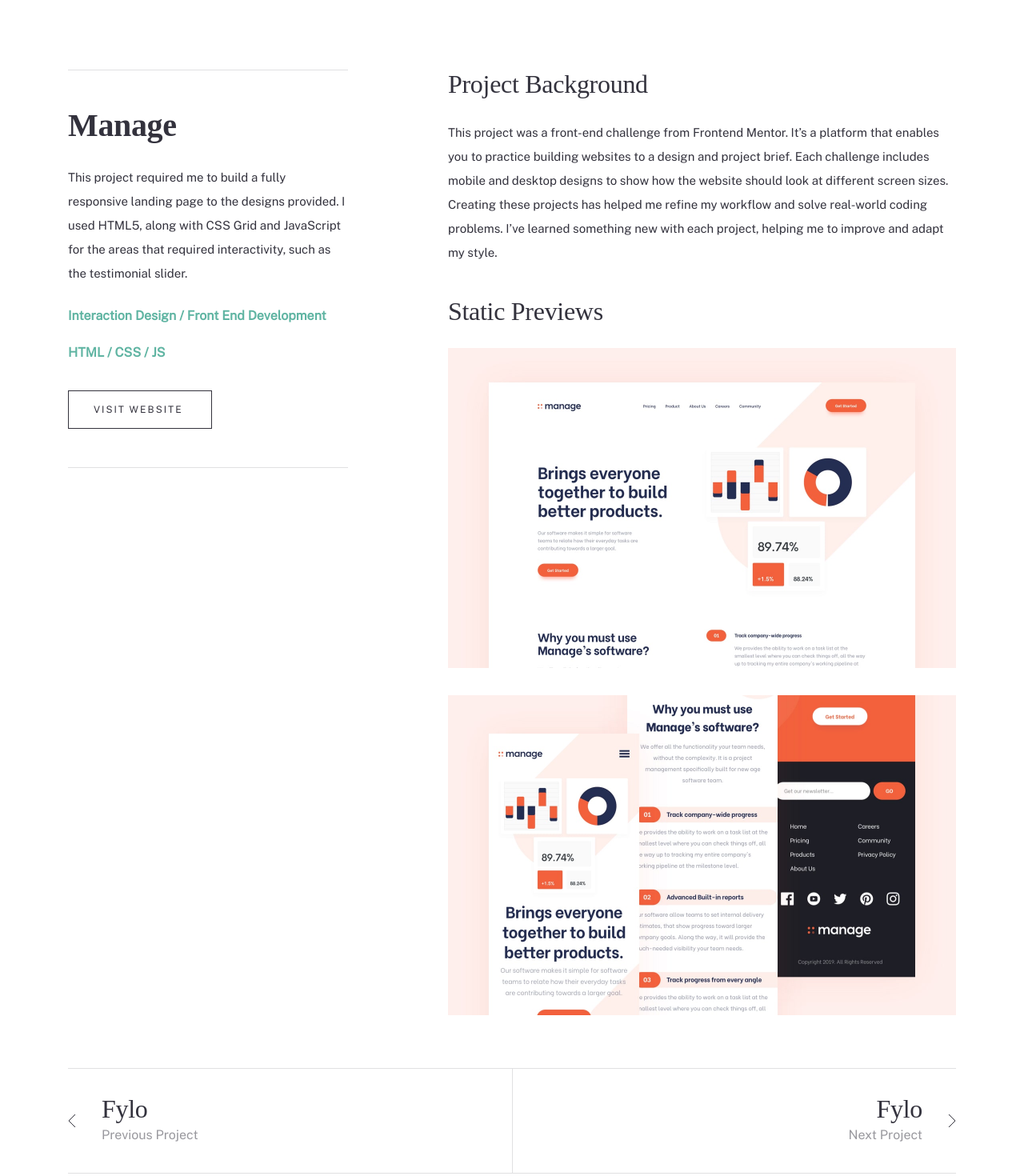
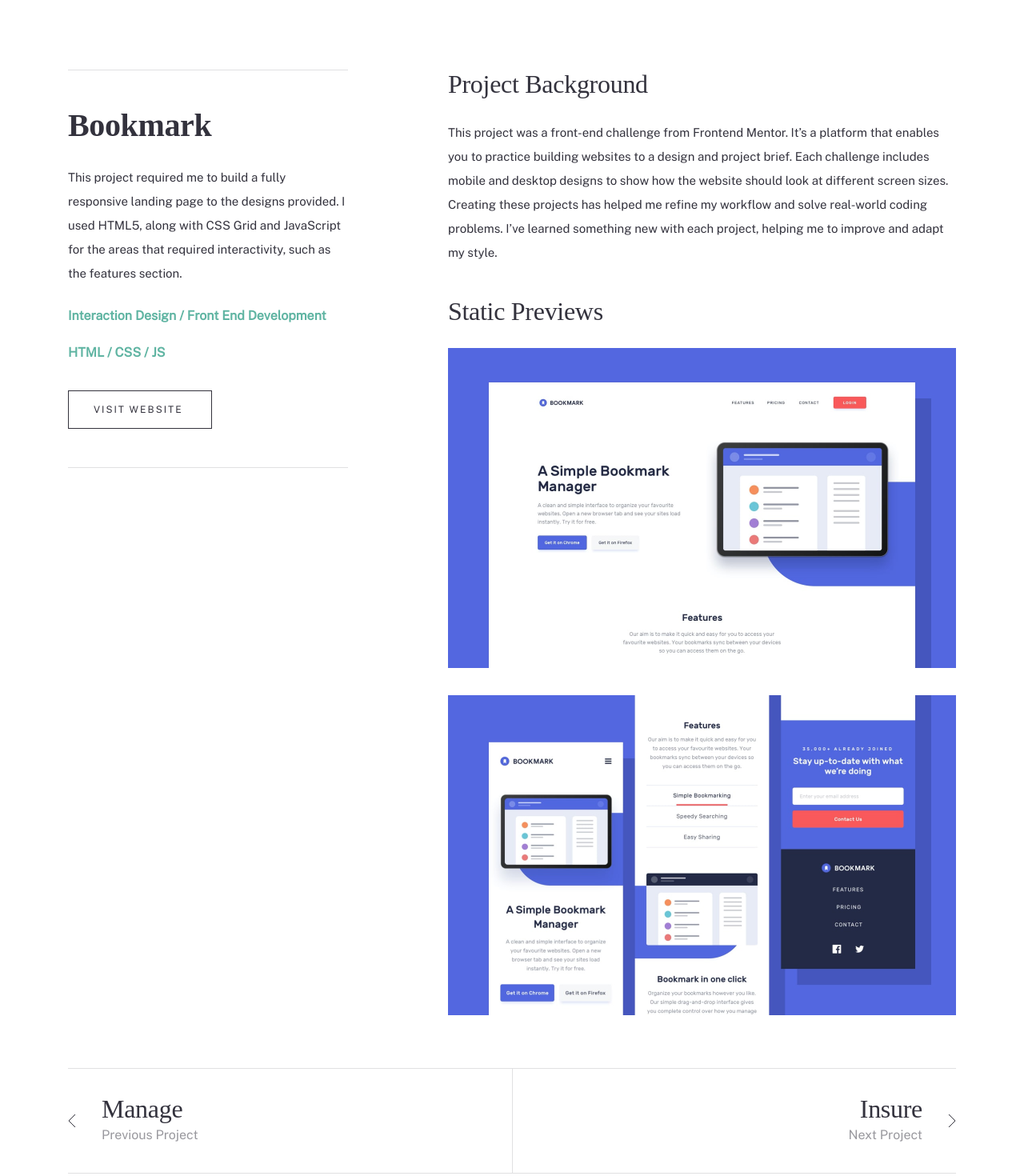
Before and after one commit to yjcyun/frontend_mentor, a React (Create React App) app in the folder intermediate/minimalist_portfolio_website/: page /portfolio/bookmark in a window 1280 px wide. Shown: the part 720-2190 px from the top of the page at 80% size. Built offline with nearby package versions, Linux system fonts and the light colour scheme; a web font is replaced by a local one.

Commit message:
:memo: Paginate portfolio detail page

```diff
--- a/intermediate/minimalist_portfolio_website/src/components/Pagination.tsx
+++ b/intermediate/minimalist_portfolio_website/src/components/Pagination.tsx
@@ -3,6 +3,12 @@
 
 import { ReactComponent as PrevArrow } from '../assets/icons/arrow-left.svg';
 import { ReactComponent as NextArrow } from '../assets/icons/arrow-right.svg';
+import { PortfolioType } from '../data/portfolio';
+
+interface PaginationProps {
+  prev: PortfolioType;
+  next: PortfolioType;
+}
 
 const StyledPagination = styled.div`
   border-top: 1px solid rgba(51, 50, 61, 0.15);
@@ -58,22 +64,22 @@
   }
 `;
 
-const Pagination: React.FC = () => {
+const Pagination: React.FC<PaginationProps> = ({ prev, next }) => {
   return (
     <StyledPagination>
       <PaginationBlock>
-        <PaginationButton to='/'>
+        <PaginationButton to={`/portfolio/${prev.slug}`}>
           <PrevArrow />
           <div>
-            <h3>Fylo</h3>
+            <h3>{prev.title}</h3>
             <p>Previous Project</p>
           </div>
         </PaginationButton>
       </PaginationBlock>
       <PaginationBlock>
-        <PaginationButton to='/'>
+        <PaginationButton to={`/portfolio/${next.slug}`}>
           <div>
-            <h3>Fylo</h3>
+            <h3>{next.title}</h3>
             <p>Next Project</p>
           </div>
           <NextArrow />
--- a/intermediate/minimalist_portfolio_website/src/data/portfolio.ts
+++ b/intermediate/minimalist_portfolio_website/src/data/portfolio.ts
@@ -1,14 +1,101 @@
-export const portfolio = [
+import manage from '../assets/portfolio/desktop/image-portfolio-manage@2x.jpg';
+import manageDetailHero from '../assets/detail/desktop/image-manage-hero@2x.jpg';
+import manageDetailPreview1 from '../assets/detail/desktop/image-manage-preview-1@2x.jpg';
+import manageDetailPreview2 from '../assets/detail/desktop/image-manage-preview-2@2x.jpg';
+
+import bookmark from '../assets/portfolio/desktop/image-portfolio-bookmark@2x.jpg';
+import bookmarkDetailHero from '../assets/detail/desktop/image-bookmark-hero@2x.jpg';
+import bookmarkDetailPreview1 from '../assets/detail/desktop/image-bookmark-preview-1@2x.jpg';
+import bookmarkDetailPreview2 from '../assets/detail/desktop/image-bookmark-preview-2@2x.jpg';
+
+import insure from '../assets/portfolio/desktop/image-portfolio-insure@2x.jpg';
+import insureDetailHero from '../assets/detail/desktop/image-insure-hero@2x.jpg';
+import insureDetailPreview1 from '../assets/detail/desktop/image-insure-preview-1@2x.jpg';
+import insureDetailPreview2 from '../assets/detail/desktop/image-insure-preview-2@2x.jpg';
+
+import fylo from '../assets/portfolio/desktop/image-portfolio-fylo@2x.jpg';
+import fyloDetailHero from '../assets/detail/desktop/image-fylo-hero@2x.jpg';
+import fyloDetailPreview1 from '../assets/detail/desktop/image-fylo-preview-1@2x.jpg';
+import fyloDetailPreview2 from '../assets/detail/desktop/image-fylo-preview-2@2x.jpg';
+
+export interface PortfolioType {
+  id: number;
+  slug: string;
+  hero_img: string;
+  hero_img_alt: string;
+  title: string;
+  description: string;
+  skills: string[];
+  project_background: string;
+  preview1: string;
+  preview2: string;
+  overviewImg: string;
+  overviewImgAlt: string;
+}
+
+export const portfolio: PortfolioType[] = [
   {
-    id: 'manage',
-    hero_img: '',
-    hero_img_alt: '',
+    id: 0,
+    slug: 'manage',
+    hero_img: manageDetailHero,
+    hero_img_alt: 'A mockup of Manage site',
     title: 'Manage',
     description:
       'This project required me to build a fully responsive landing page to the designs provided. I used HTML5, along with CSS Grid and JavaScript for the areas that required interactivity, such as the testimonial slider.',
     skills: ['Interaction Design / Front End Development', 'HTML / CSS / JS'],
     project_background:
       'This project was a front-end  challenge from Frontend Mentor. It’s a platform that enables you to practice building websites to a design and project brief. Each challenge includes mobile and desktop designs to show how the website should look at different screen sizes. Creating these projects has helped me refine my workflow and solve real-world coding problems. I’ve learned something new with each project, helping me to improve and adapt my style.',
-    preview: '',
+    preview1: manageDetailPreview1,
+    preview2: manageDetailPreview2,
+    overviewImg: manage,
+    overviewImgAlt: 'A mockup of Manage site',
+  },
+  {
+    id: 1,
+    slug: 'bookmark',
+    hero_img: bookmarkDetailHero,
+    hero_img_alt: 'A mockup of Bookmark site',
+    title: 'Bookmark',
+    description:
+      'This project required me to build a fully responsive landing page to the designs provided. I used HTML5, along with CSS Grid and JavaScript for the areas that required interactivity, such as the features section.',
+    skills: ['Interaction Design / Front End Development', 'HTML / CSS / JS'],
+    project_background:
+      'This project was a front-end  challenge from Frontend Mentor. It’s a platform that enables you to practice building websites to a design and project brief. Each challenge includes mobile and desktop designs to show how the website should look at different screen sizes. Creating these projects has helped me refine my workflow and solve real-world coding problems. I’ve learned something new with each project, helping me to improve and adapt my style.',
+    preview1: bookmarkDetailPreview1,
+    preview2: bookmarkDetailPreview2,
+    overviewImg: bookmark,
+    overviewImgAlt: 'A mockup of Bookmark site',
+  },
+  {
+    id: 2,
+    slug: 'insure',
+    hero_img: insureDetailHero,
+    hero_img_alt: 'A mockup of Insure site',
+    title: 'Insure',
+    description:
+      'This was a small project which mostly consisted of HTML and CSS. I built a fully-responsive landing page. The only JavaScript this project required was to enable the toggling of the mobile navigation.',
+    skills: ['Interaction Design / Front End Development', 'HTML / CSS / JS'],
+    project_background:
+      'This project was a front-end  challenge from Frontend Mentor. It’s a platform that enables you to practice building websites to a design and project brief. Each challenge includes mobile and desktop designs to show how the website should look at different screen sizes. Creating these projects has helped me refine my workflow and solve real-world coding problems. I’ve learned something new with each project, helping me to improve and adapt my style.',
+    preview1: insureDetailPreview1,
+    preview2: insureDetailPreview2,
+    overviewImg: insure,
+    overviewImgAlt: 'A mockup of Insure site',
+  },
+  {
+    id: 3,
+    slug: 'fylo',
+    hero_img: fyloDetailHero,
+    hero_img_alt: 'A mockup of Fylo site',
+    title: 'Fylo',
+    description:
+      'This project was built in pure HTML and CSS. I had mobile and desktop designs to work to and built it so that it was fully-responsive. I took a mobile-first approach and used modern CSS like Flexbox and Grid for layout purposes.',
+    skills: ['Interaction Design / Front End Development', 'HTML / CSS / JS'],
+    project_background:
+      'This project was a front-end  challenge from Frontend Mentor. It’s a platform that enables you to practice building websites to a design and project brief. Each challenge includes mobile and desktop designs to show how the website should look at different screen sizes. Creating these projects has helped me refine my workflow and solve real-world coding problems. I’ve learned something new with each project, helping me to improve and adapt my style.',
+    preview1: fyloDetailPreview1,
+    preview2: fyloDetailPreview2,
+    overviewImg: fylo,
+    overviewImgAlt: 'A mockup of Fylo site',
   },
 ];
--- a/intermediate/minimalist_portfolio_website/src/pages/Portfolio.tsx
+++ b/intermediate/minimalist_portfolio_website/src/pages/Portfolio.tsx
@@ -8,6 +8,8 @@
 import insure from '../assets/portfolio/desktop/image-portfolio-insure@2x.jpg';
 import fylo from '../assets/portfolio/desktop/image-portfolio-fylo@2x.jpg';
 import ContactBanner from '../components/ContactBanner';
+import { portfolio } from '../data/portfolio';
+import { idText } from 'typescript';
 
 const StyledPortfolio = styled.section`
   margin-bottom: 150px;
@@ -46,34 +48,17 @@
   return (
     <Layout>
       <StyledPortfolio>
-        <DisplayGrid
-          alt='A mockup of Manage site'
-          description='This project required me to build a fully responsive landing page to the designs provided. I used HTML5, along with CSS Grid and JavaScript for the areas that required interactivity, such as the testimonial slider.'
-          img={getImage('manage')}
-          label='view project'
-          title='Manage'
-        />
-        <DisplayGrid
-          alt='A mockup of Bookmark site'
-          description='This project required me to build a fully responsive landing page to the designs provided. I used HTML5, along with CSS Grid and JavaScript for the areas that required interactivity, such as the features section.'
-          img={getImage('bookmark')}
-          label='view project'
-          title='Bookmark'
-        />
-        <DisplayGrid
-          alt='A mockup of Insure site'
-          description='This was a small project which mostly consisted of HTML and CSS. I built a fully-responsive landing page. The only JavaScript this project required was to enable the toggling of the mobile navigation.'
-          img={getImage('insure')}
-          label='view project'
-          title='Insure'
-        />
-        <DisplayGrid
-          alt='A mockup of Fylo site'
-          description='This project was built in pure HTML and CSS. I had mobile and desktop designs to work to and built it so that it was fully-responsive. I took a mobile-first approach and used modern CSS like Flexbox and Grid for layout purposes.'
-          img={getImage('fylo')}
-          label='view project'
-          title='Fylo'
-        />
+        {portfolio.map((p) => (
+          <DisplayGrid
+            key={p.id}
+            alt={p.overviewImgAlt}
+            description={p.description}
+            img={p.overviewImg}
+            label='view project'
+            title={p.title}
+            to={p.slug}
+          />
+        ))}
       </StyledPortfolio>
       <ContactBanner />
     </Layout>
--- a/intermediate/minimalist_portfolio_website/src/pages/PortfolioDetail.tsx
+++ b/intermediate/minimalist_portfolio_website/src/pages/PortfolioDetail.tsx
@@ -5,12 +5,10 @@
 import Divider from '../components/Divider';
 import Layout from '../components/Layout';
 
-import img from '../assets/detail/desktop/image-manage-hero@2x.jpg';
-import preview from '../assets/detail/desktop/image-manage-preview-1@2x.jpg';
-import preview2 from '../assets/detail/desktop/image-manage-preview-2@2x.jpg';
-import { useWindowDimensions } from '../hooks/useWindowDimensions';
 import ContactBanner from '../components/ContactBanner';
 import Pagination from '../components/Pagination';
+import { portfolio, PortfolioType } from '../data/portfolio';
+import { useEffect, useState } from 'react';
 
 const HeroWrapper = styled.section`
   img {
@@ -131,69 +129,85 @@
 `;
 const PortfolioDetailPage = () => {
   const { portfolioId } = useParams();
-  const { width } = useWindowDimensions();
+  const [data, setData] = useState<PortfolioType>(portfolio[0]);
+
+  useEffect(() => {
+    portfolio.forEach((p) => {
+      if (p.slug === portfolioId) {
+        setData(p);
+      }
+    });
+  }, [portfolioId]);
+
+  const {
+    id,
+    hero_img,
+    hero_img_alt,
+    title,
+    description,
+    skills,
+    project_background,
+    preview1,
+    preview2,
+  } = data;
+
+  const getIndex = (id: number, direction: 'prev' | 'next') => {
+    const dataLength = portfolio.length;
+    let index = id;
+
+    if (id === 0) {
+      index = direction === 'prev' ? dataLength - 1 : id + 1;
+    } else if (id === dataLength - 1) {
+      index = direction === 'prev' ? id - 1 : 0;
+    } else {
+      index = direction === 'prev' ? id - 1 : id + 1;
+    }
+
+    return index;
+  };
+
+  const prev = portfolio[getIndex(id, 'prev')];
+  const next = portfolio[getIndex(id, 'next')];
 
   return (
     <Layout>
       <HeroWrapper>
-        <img src={img} alt='' />
+        <img src={hero_img} alt={hero_img_alt} />
       </HeroWrapper>
       <Grid>
         <SummaryWrapper>
           <Divider />
           <SummaryContent>
             <div>
-              <h2>Manage</h2>
-
-              <p className='body2 mobile'>
-                This project required me to build a fully responsive landing
-                page to the designs provided. I used HTML5, along with CSS Grid
-                and JavaScript for the areas that required interactivity, such
-                as the testimonial slider.
-              </p>
-
+              <h2>{title}</h2>
+              <p className='body2 mobile'>{description}</p>
               <ul>
-                <li>
-                  <p>Interaction Design / Front End Development</p>
-                </li>
-                <li>
-                  <p>HTML / CSS / JS</p>
-                </li>
+                {skills.map((s, i) => (
+                  <li key={i}>
+                    <p>{s}</p>
+                  </li>
+                ))}
               </ul>
               <Button variant='secondary'>visit website</Button>
             </div>
 
-            <p className='body2 tablet'>
-              This project required me to build a fully responsive landing page
-              to the designs provided. I used HTML5, along with CSS Grid and
-              JavaScript for the areas that required interactivity, such as the
-              testimonial slider.
-            </p>
+            <p className='body2 tablet'>{description}</p>
           </SummaryContent>
           <Divider />
         </SummaryWrapper>
         <DetailsWrapper>
           <DetailsContent>
             <Subtitle>Project Background</Subtitle>
-            <p className='body2'>
-              This project was a front-end challenge from Frontend Mentor. It’s
-              a platform that enables you to practice building websites to a
-              design and project brief. Each challenge includes mobile and
-              desktop designs to show how the website should look at different
-              screen sizes. Creating these projects has helped me refine my
-              workflow and solve real-world coding problems. I’ve learned
-              something new with each project, helping me to improve and adapt
-              my style.
-            </p>
+            <p className='body2'>{project_background}</p>
           </DetailsContent>
           <PreviewContent>
             <Subtitle>Static Previews</Subtitle>
-            <img src={preview} alt='' />
-            <img src={preview2} alt='' />
+            <img src={preview1} alt={hero_img_alt} />
+            <img src={preview2} alt={hero_img_alt} />
           </PreviewContent>
         </DetailsWrapper>
       </Grid>
-      <Pagination />
+      <Pagination prev={prev} next={next} />
       <ContactBanner />
     </Layout>
   );
```
Also changed, not shown: intermediate/minimalist_portfolio_website/src/components/DisplayGrid.tsx (+14 -1 lines).
